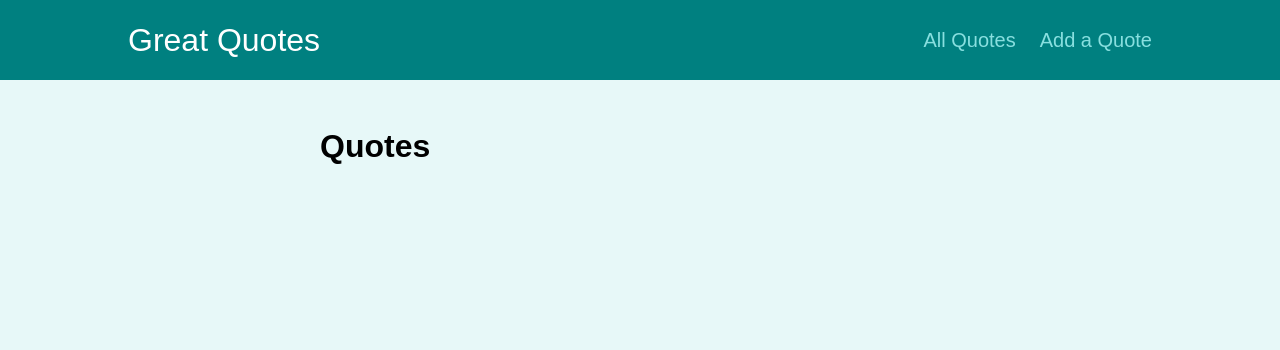
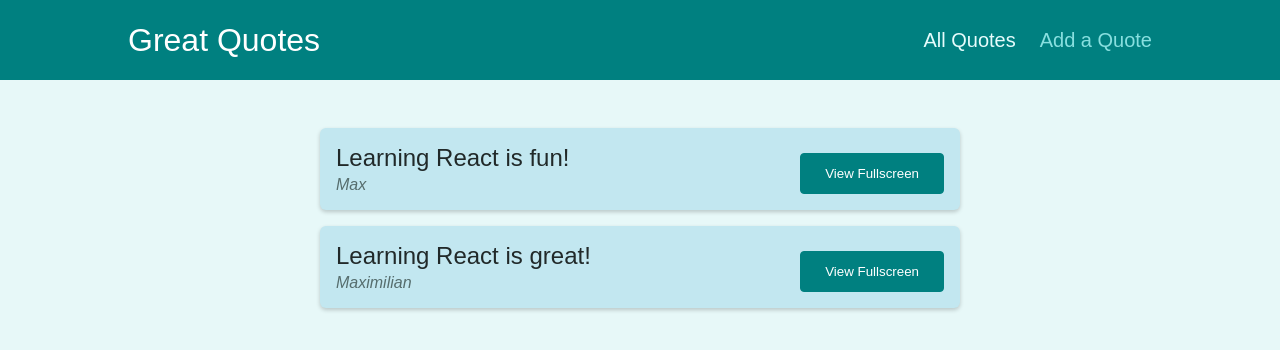
Before and after one commit to Mhamad-Raad/Quotes-React, a React (Create React App) app: page /Quotes in a window 1280 px wide. Shown: the top 350 px of the page. Built offline with nearby package versions, Linux system fonts and the light colour scheme.

Commit message:
add quotes to quote list page

```diff
--- a/src/Pages/AllQuotes.js
+++ b/src/Pages/AllQuotes.js
@@ -1,9 +1,13 @@
+import QuoteList from '../components/quotes/QuoteList';
+
+const DUMMY_QUOTES = [
+  { id: 'q1', author: 'Max', text: 'Learning React is fun!' },
+  { id: 'q2', author: 'Maximilian', text: 'Learning React is great!' },
+];
 
 const Quotes = () => {
   return (
-    <div>
-      <h1>Quotes</h1>
-    </div>
+    <QuoteList quotes={ DUMMY_QUOTES } />
   );
 }
 
--- a/src/components/layout/MainNavigation.js
+++ b/src/components/layout/MainNavigation.js
@@ -8,12 +8,12 @@
       <nav className={classes.nav}>
         <ul>
           <li>
-            <NavLink to="/Quotes" activeClassName={classes.active} >
+            <NavLink to="/Quotes" className={({ isActive }) => isActive? classes.active : ''}>
               All Quotes
             </NavLink>
           </li>
           <li>
-            <NavLink to="/NewQuote" activeClassName={classes.active} >
+            <NavLink to="/NewQuote"  className={({ isActive }) => isActive? classes.active : ''}>
               Add a Quote
             </NavLink>
           </li>
--- a/src/components/quotes/QuoteItem.js
+++ b/src/components/quotes/QuoteItem.js
@@ -9,9 +9,9 @@
         </blockquote>
         <figcaption>{props.author}</figcaption>
       </figure>
-      <a className='btn'>
+      <button className='btn'>
         View Fullscreen
-      </a>
+      </button>
     </li>
   );
 };
```
Also changed, not shown: 1 other file (tests, documents, lock files or other folders).
